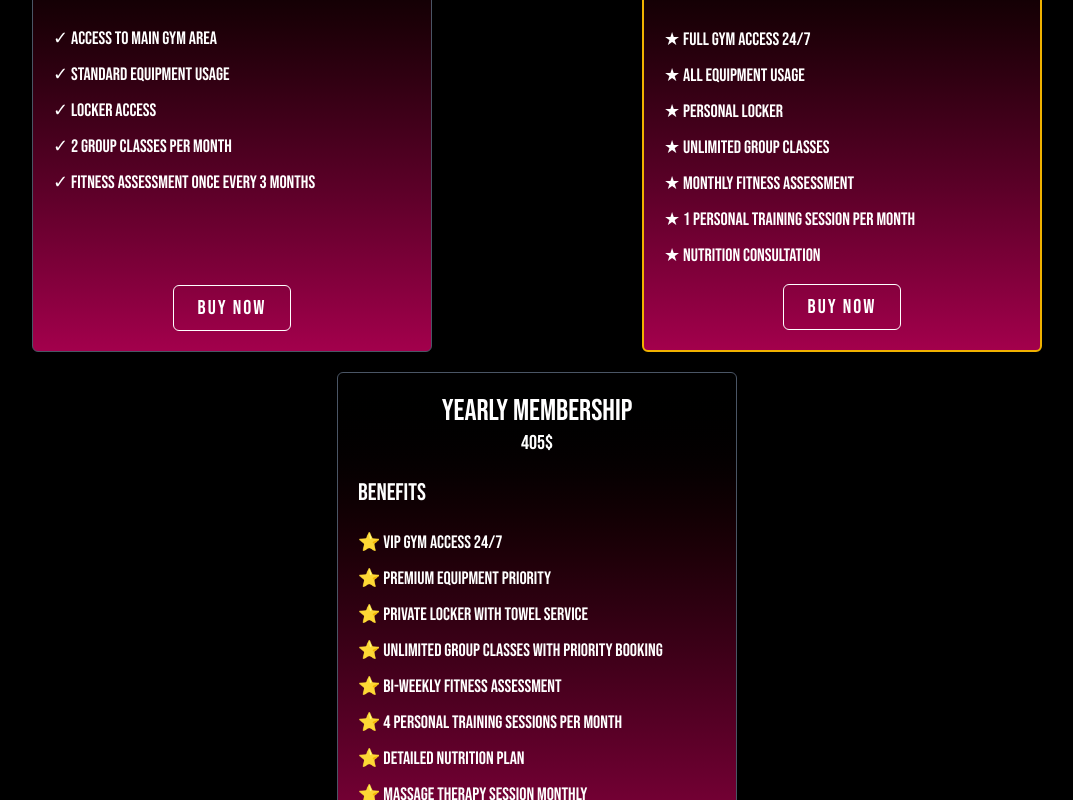
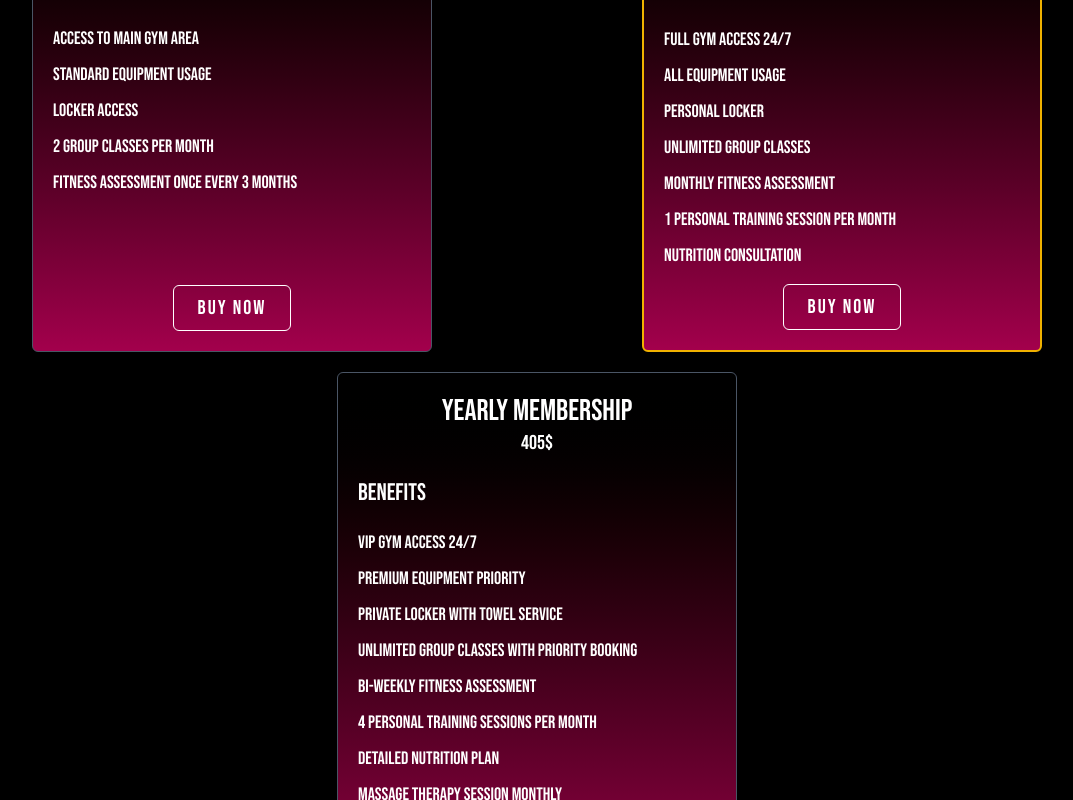
Before and after one commit to qzyx/optimal-gym-client, a Next.js app: page / in a window 1280 px wide. Shown: the part 1080-1880 px from the top of the page, without its empty margins (103-1176 px from the left). Built offline with nearby package versions, Linux system fonts and the light colour scheme.

Commit message:
Dashboard design

```diff
--- a/public/pricingPlans.ts
+++ b/public/pricingPlans.ts
@@ -14,11 +14,11 @@ export const pricingPlans: PricingPlanProps[] = [
     price: "10$",
     position: "left",
     benefits: [
-      "✓ Access to main gym area",
-      "✓ Standard equipment usage",
-      "✓ Locker access",
-      "✓ 2 group classes per month",
-      "✓ Fitness assessment once every 3 months",
+      "Access to main gym area",
+      "Standard equipment usage",
+      "Locker access",
+      "2 group classes per month",
+      "Fitness assessment once every 3 months",
     ],
   },
   {
@@ -27,13 +27,13 @@ export const pricingPlans: PricingPlanProps[] = [
     price: "55$",
     position: "middle",
     benefits: [
-      "★ Full gym access 24/7",
-      "★ All equipment usage",
-      "★ Personal locker",
-      "★ Unlimited group classes",
-      "★ Monthly fitness assessment",
-      "★ 1 personal training session per month",
-      "★ Nutrition consultation",
+      "Full gym access 24/7",
+      "All equipment usage",
+      "Personal locker",
+      "Unlimited group classes",
+      "Monthly fitness assessment",
+      "1 personal training session per month",
+      "Nutrition consultation",
     ],
     isPopular: true,
   },
@@ -43,15 +43,15 @@ export const pricingPlans: PricingPlanProps[] = [
     price: "405$",
     position: "right",
     benefits: [
-      "⭐ VIP gym access 24/7",
-      "⭐ Premium equipment priority",
-      "⭐ Private locker with towel service",
-      "⭐ Unlimited group classes with priority booking",
-      "⭐ Bi-weekly fitness assessment",
-      "⭐ 4 personal training sessions per month",
-      "⭐ Detailed nutrition plan",
-      "⭐ Massage therapy session monthly",
-      "⭐ Exclusive member events",
+      "VIP gym access 24/7",
+      "Premium equipment priority",
+      "Private locker with towel service",
+      "Unlimited group classes with priority booking",
+      "Bi-weekly fitness assessment",
+      "4 personal training sessions per month",
+      "Detailed nutrition plan",
+      "Massage therapy session monthly",
+      "Exclusive member events",
     ],
   },
 ];
--- /dev/null
+++ b/src/app/(main)/layout.tsx
@@ -0,0 +1,46 @@
+import Header from "@/components/Header";
+import NavBar from "@/components/NavBar";
+import type { Metadata } from "next";
+import { Geist, Geist_Mono } from "next/font/google";
+import "../globals.css";
+
+const geistSans = Geist({
+  variable: "--font-geist-sans",
+  subsets: ["latin"],
+});
+
+const geistMono = Geist_Mono({
+  variable: "--font-geist-mono",
+  subsets: ["latin"],
+});
+
+export const metadata: Metadata = {
+  title: "Create Next App",
+  description: "Generated by create next app",
+};
+
+export default function RootLayout({
+  children,
+}: Readonly<{
+  children: React.ReactNode;
+}>) {
+  return (
+    <html lang="en">
+      <head>
+        <link rel="preconnect" href="https://fonts.googleapis.com" />
+        <link rel="preconnect" href="https://fonts.gstatic.com" />
+        <link
+          href="https://fonts.googleapis.com/css2?family=Bebas+Neue&display=swap"
+          rel="stylesheet"
+        />
+      </head>
+      <body
+        className={`${geistSans.variable} ${geistMono.variable} overflow-x-hidden bg-black  antialiased min-h-[100dvh] font-bebas `}
+      >
+        <Header />
+        <NavBar />
+        {children}
+      </body>
+    </html>
+  );
+}
--- a/src/app/layout.tsx
+++ b/src/app/dashboard/layout.tsx
@@ -2,7 +2,7 @@ import Header from "@/components/Header";
 import NavBar from "@/components/NavBar";
 import type { Metadata } from "next";
 import { Geist, Geist_Mono } from "next/font/google";
-import "./globals.css";
+import "../globals.css";
 
 const geistSans = Geist({
   variable: "--font-geist-sans",
@@ -35,10 +35,8 @@ export default function RootLayout({
         />
       </head>
       <body
-        className={`${geistSans.variable} ${geistMono.variable} overflow-x-hidden bg-black  antialiased min-h-[100dvh] font-bebas `}
+        className={`${geistSans.variable} ${geistMono.variable} overflow-x-hidden bg-gradient-to-br from-slate-900 to-fuchsia-800/50 text-white  antialiased min-h-[100dvh] font-bebas `}
       >
-        <Header />
-        <NavBar />
         {children}
       </body>
     </html>
--- a/src/app/dashboard/page.tsx
+++ b/src/app/dashboard/page.tsx
@@ -3,7 +3,7 @@ import React from "react";
 
 const page = () => {
   return (
-    <div className="flex justify-center min-h-screen items-center select-none  ">
+    <div className="lg:flex lg:justify-center min-h-screen lg:items-center select-none  ">
       <DashBoard></DashBoard>
     </div>
   );
--- a/src/components/dashboard/Dashboard.tsx
+++ b/src/components/dashboard/Dashboard.tsx
@@ -1,5 +1,7 @@
+import { ArrowLeftToLine, MoveLeft } from "lucide-react";
 import TimeElapsedChart from "../charts/TimeElapsedChart";
 import UserSection from "./UserSection";
+import Link from "next/link";
 type workout = {
   time: number;
   date: string;
@@ -43,11 +45,17 @@ export const user: User = {
 
 const DashBoard = () => {
   return (
-    <div className="py-4 px-4 lg:px-0 flex flex-col gap-10 lg:gap-0 lg:flex-row  w-[90%] my-[5vh] bg-white rounded-md">
+    <div className="p-2  flex flex-col gap-10 lg:gap-0 lg:flex-row  lg:w-[95%] lg:my-[5vh] text-black  bg-slate-300/80 lg:rounded-md shadow-2xl">
+      <Link
+        href={"/"}
+        className="absolute  lg:hidden top-3 left-3 sm:left-5 sm:top-5 shadow-xl px-5 py-2 bg-blue-500 hover:bg-blue-600 text-white font-medium  rounded-md transition-colors duration-300 "
+      >
+        Back to Home
+      </Link>
       <div className="lg:w-1/4">
         <UserSection user={user} />
       </div>
-      <div className="flex flex-col lg:w-3/8 px-4 gap-5">
+      <div className="flex flex-col lg:w-3/8 gap-5">
         <div className="h-1/2">
           <TimeElapsedChart user={user} />
         </div>
```
Also changed, not shown: src/components/dashboard/UserSection.tsx (+42 -28 lines), src/app/(main)/login/page.tsx (renamed from src/app/login/page.tsx), src/app/(main)/page.tsx (renamed from src/app/page.tsx), src/app/(main)/register/page.tsx (renamed from src/app/register/page.tsx).
